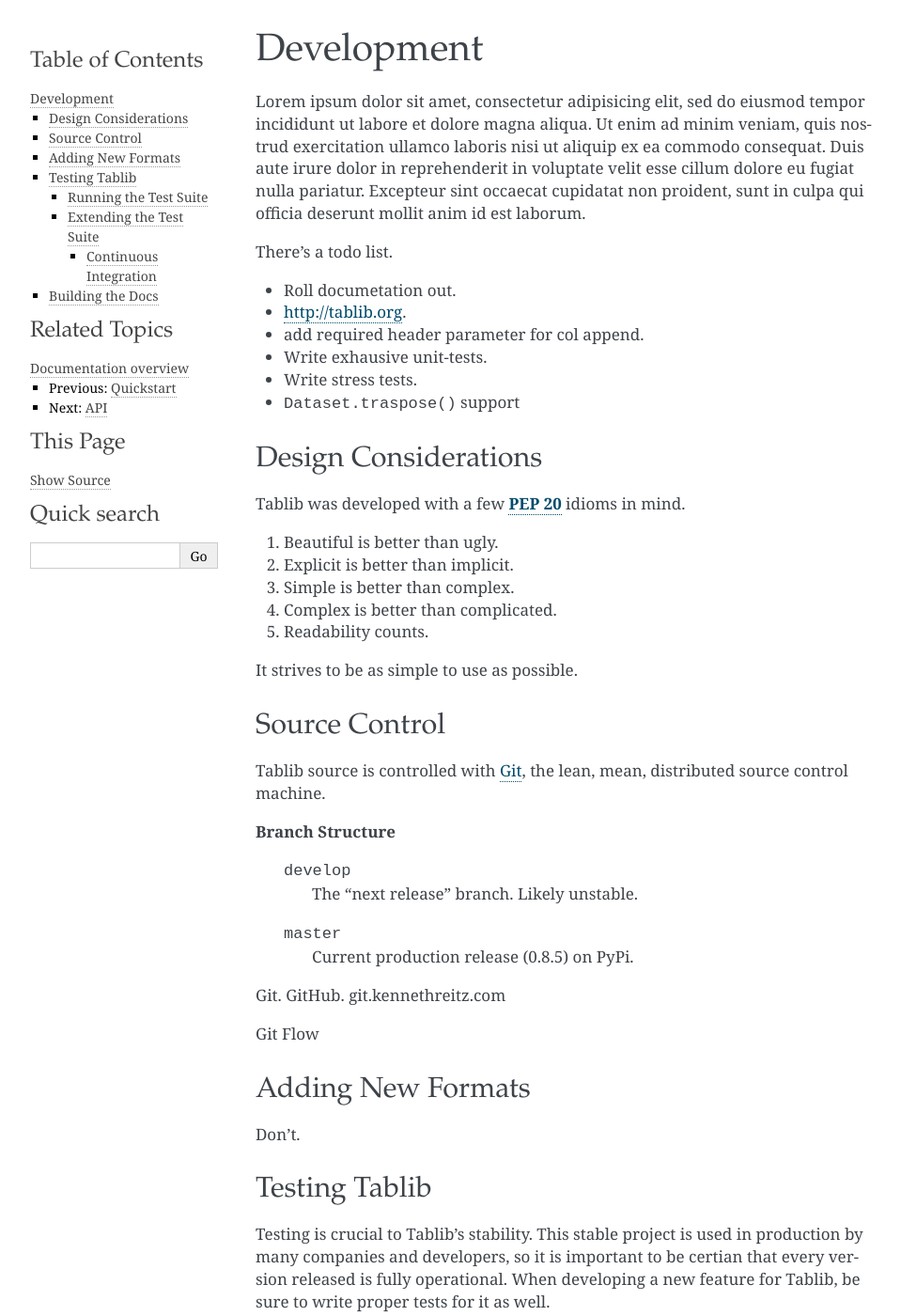
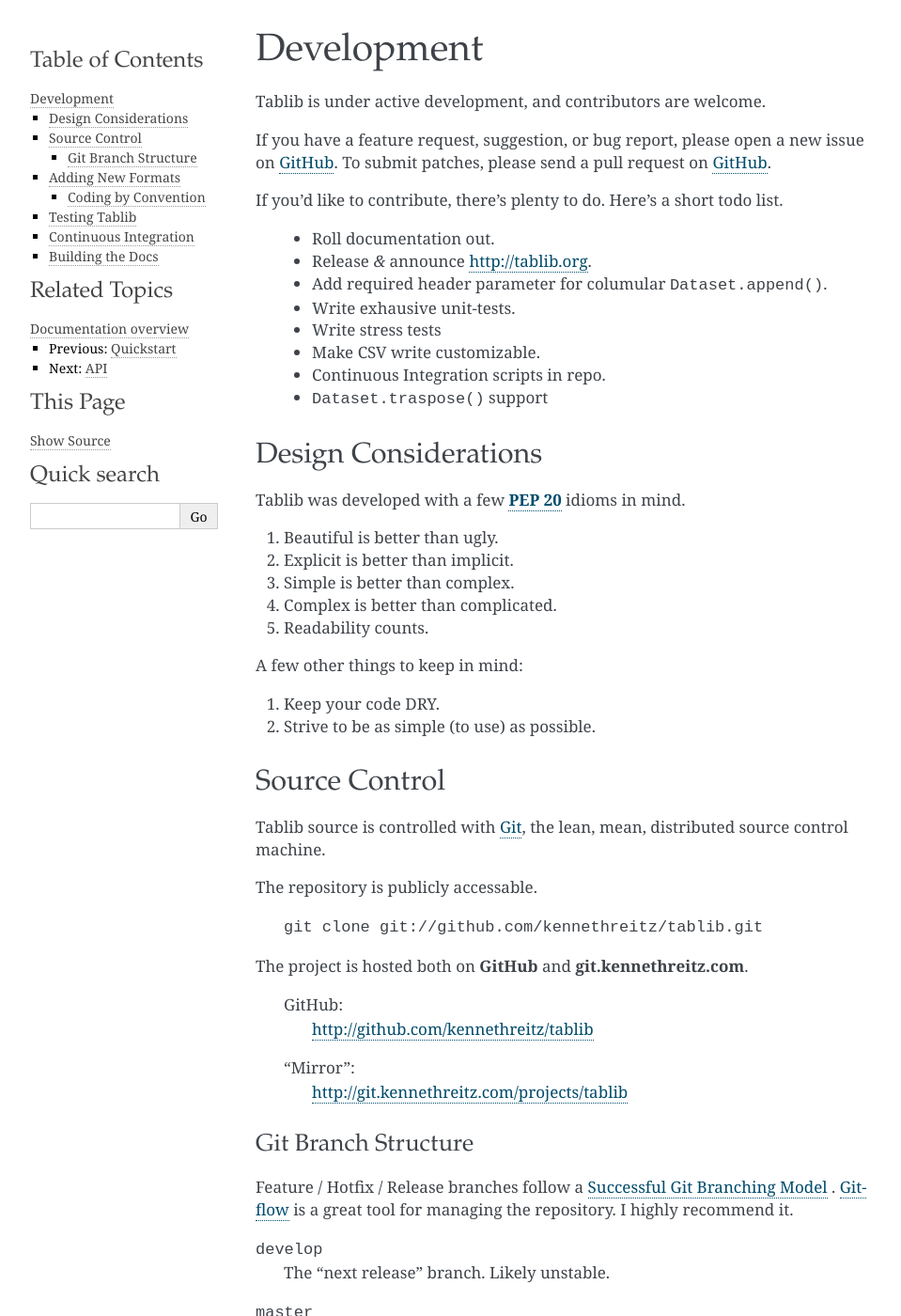
Before and after one commit to jazzband/tablib, a Sphinx documentation site: the page built from docs/development.rst, in a window 1280 px wide and 1400 px high. Shown: the whole window at 94% size, without its empty margins (148-1107 px from the left). Built offline with Sphinx 7.4.7, drawn with Linux system fonts in a browser that asks for light colours; the version number is read from the project's files by our own code; some of the changed text lies outside the part shown.

Commit message:
Updates.

```diff
--- a/TODO.rst
+++ b/TODO.rst
@@ -1,7 +1,10 @@
-* Roll documetation out.
-* http://tablib.org.
-* add required header parameter for col append.
+* Roll documentation out.
+* Release *&* announce http://tablib.org.
+* Add required header parameter for columular ``Dataset.append()``.
 * Write exhausive unit-tests.
-* Write stress tests.
+* Write stress tests
+* Make CSV write customizable.
+
+* Continuous Integration scripts in repo.
 
 * ``Dataset.traspose()`` support
--- a/docs/development.rst
+++ b/docs/development.rst
@@ -3,11 +3,17 @@
 Development
 ===========
 
-Lorem ipsum dolor sit amet, consectetur adipisicing elit, sed do eiusmod tempor incididunt ut labore et dolore magna aliqua. Ut enim ad minim veniam, quis nostrud exercitation ullamco laboris nisi ut aliquip ex ea commodo consequat. Duis aute irure dolor in reprehenderit in voluptate velit esse cillum dolore eu fugiat nulla pariatur. Excepteur sint occaecat cupidatat non proident, sunt in culpa qui officia deserunt mollit anim id est laborum.
+Tablib is under active development, and contributors are welcome.
 
-There's a todo list.
+If you have a feature request, suggestion, or bug report, please open a new issue on GitHub_. To submit patches, please send a pull request on GitHub_.
 
-.. include:: ../TODO.rst
+If you'd like to contribute, there's plenty to do. Here's a short todo list.
+
+    .. include:: ../TODO.rst
+
+
+.. _GitHub: http://github.com/kennethreitz/tablib/
+
 
 
 .. _design:
@@ -24,8 +30,10 @@
 #. Complex is better than complicated.
 #. Readability counts.
 
-It strives to be as simple to use as possible.
+A few other things to keep in mind:
 
+#. Keep your code DRY.
+#. Strive to be as simple (to use) as possible.
 
 .. _scm:
 
@@ -36,30 +44,100 @@
 
 Tablib source is controlled with Git_, the lean, mean, distributed source control machine.
 
-**Branch Structure**
+The repository is publicly accessable.
 
-    ``develop``
-        The "next release" branch. Likely unstable.
-    ``master``
-        Current production release (|version|) on PyPi.
+    ``git clone git://github.com/kennethreitz/tablib.git``
 
-Git.
-GitHub.
-git.kennethreitz.com
+The project is hosted both on **GitHub** and **git.kennethreitz.com**.
 
-Git Flow
+
+    GitHub:
+        http://github.com/kennethreitz/tablib
+    "Mirror":
+        http://git.kennethreitz.com/projects/tablib
+
+
+Git Branch Structure
+++++++++++++++++++++
+
+Feature / Hotfix / Release branches follow a `Successful Git Branching Model`_ . Git-flow_ is a great tool for managing the repository. I highly recommend it.
+
+``develop``
+    The "next release" branch. Likely unstable.
+``master``
+    Current production release (|version|) on PyPi.
+``gh-pages``
+    Current release of http://tablib.org.
+
+Each release is tagged.
+
+When submitting patches, please place your feature/change in its own branch prior to opening a pull reqeust on GitHub_.
+
 
 .. _Git: http://git-scm.org
+.. _`Successful Git Branching Model`: http://nvie.com/posts/a-successful-git-branching-model/
+.. _git-flow: http://github.com/nvie/gitflow
+
 
 .. _newformats:
-
 
 ------------------
 Adding New Formats
 ------------------
 
-Don't.
+Tablib welcomes new format additions! Format suggestions include:
 
+* Tab Seperated Values
+* MySQL Dump
+* HTML Table
+
+
+Coding by Convention
+++++++++++++++++++++
+
+Tablib features a micro-framework for adding format support. The easiest way to understand it is to use it. So, let's define our own format, named *xxx*.
+
+1. Write a new format interface.
+
+    :class:`tablib.core` follows a simple pattern for automatically utilizing your format throughout Tablib. Function names are crucial.
+
+    Example **tablib/formats/_xxx.py**: ::
+
+        title = 'xxx'
+
+        def export_set(dset):
+            ....
+            # returns string representation of given dataset
+
+        def export_book(dbook):
+            ....
+            # returns string representation of given databook
+
+        def import_set(dset, in_stream):
+            ...
+            # populates given Dataset with given datastream
+
+        def import_book(dbook, in_stream):
+            ...
+            # returns Databook instance
+
+        def detect(stream):
+            ...
+            # returns True if given stream is parsable as xxx
+
+.. admonition:: Excluding Support
+
+
+    If the format excludes support for an import/export mechanism (*eg.* :class:`csv <tablib.Dataset.csv>` excludes :class:`Databook <tablib.Databook>` support), simply don't define the respecive functions. Appropriate errors will be raised.
+
+2.
+
+    Add your new format module to the :class:`tablib.formats.avalable` tuple.
+
+3.
+    Add a mock property to the :class:`Dataset <tablib.Dataset>` class with verbose `reStructured Text`_ docstring. This alleviates IDE confusion, and allows for pretty auto-generated Sphinx_ documentation.
+
+4. Write respective :ref:`tests <testing>`.
 
 .. _testing:
 
@@ -68,12 +146,6 @@
 --------------
 
 Testing is crucial to Tablib's stability. This stable project is used in production by many companies and developers, so it is important to be certian that every version released is fully operational. When developing a new feature for Tablib, be sure to write proper tests for it as well.
-
-
-++++++++++++++++++++++
-Running the Test Suite
-++++++++++++++++++++++
-
 
 When developing a feature for Tablib, the easiest way to test your changes for potential issues is to simply run the test suite directly. ::
 
@@ -95,17 +167,10 @@
 .. _Nose: http://somethingaboutorange.com/mrl/projects/nose/
 
 
-++++++++++++++++++++++++
-Extending the Test Suite
-++++++++++++++++++++++++
-
-
-Example: ::
-
-	import tablib.formats.sql.test_sql
-
 
 .. _hudson:
+
+----------------------
 Continuous Integration
 ----------------------
 
--- a/docs/index.rst
+++ b/docs/index.rst
@@ -24,12 +24,12 @@
 
 Tablib is a format-agnostic tabular dataset library, written in Python. It allows you to import, export, and manipulate tabular data sets. Oh, and it's :ref:`MIT Lisenced <mit>`.
 
-I recommend you start off with :ref:`Installation <install>`.
+I recommend you start with :ref:`Installation <install>`.
 
 User's Guide
 ------------
 
-This part of the documentation, which is mostly prose, begins with some background information about Tablib, then focuses on step-by-step instructions for web development with Flask.
+This part of the documentation, which is mostly prose, begins with some background information about Tablib, then focuses on step-by-step instructions for getting the most out of your datasets.
 
 .. toctree::
    :maxdepth: 2
--- a/docs/install.rst
+++ b/docs/install.rst
@@ -20,6 +20,7 @@
 	$ easy_install tablib
 
 But, you really shouldn't do that.
+
 
 -------------------
 Download the Source
--- a/test_tablib.py
+++ b/test_tablib.py
@@ -1,7 +1,7 @@
 #!/usr/bin/env python
 # -*- coding: utf-8 -*-
 
-"""Tests for tablib."""
+"""Tests for Tablib."""
 
 import unittest
 
```
Also changed, not shown: docs/tutorial.rst (+6 -6 lines).
